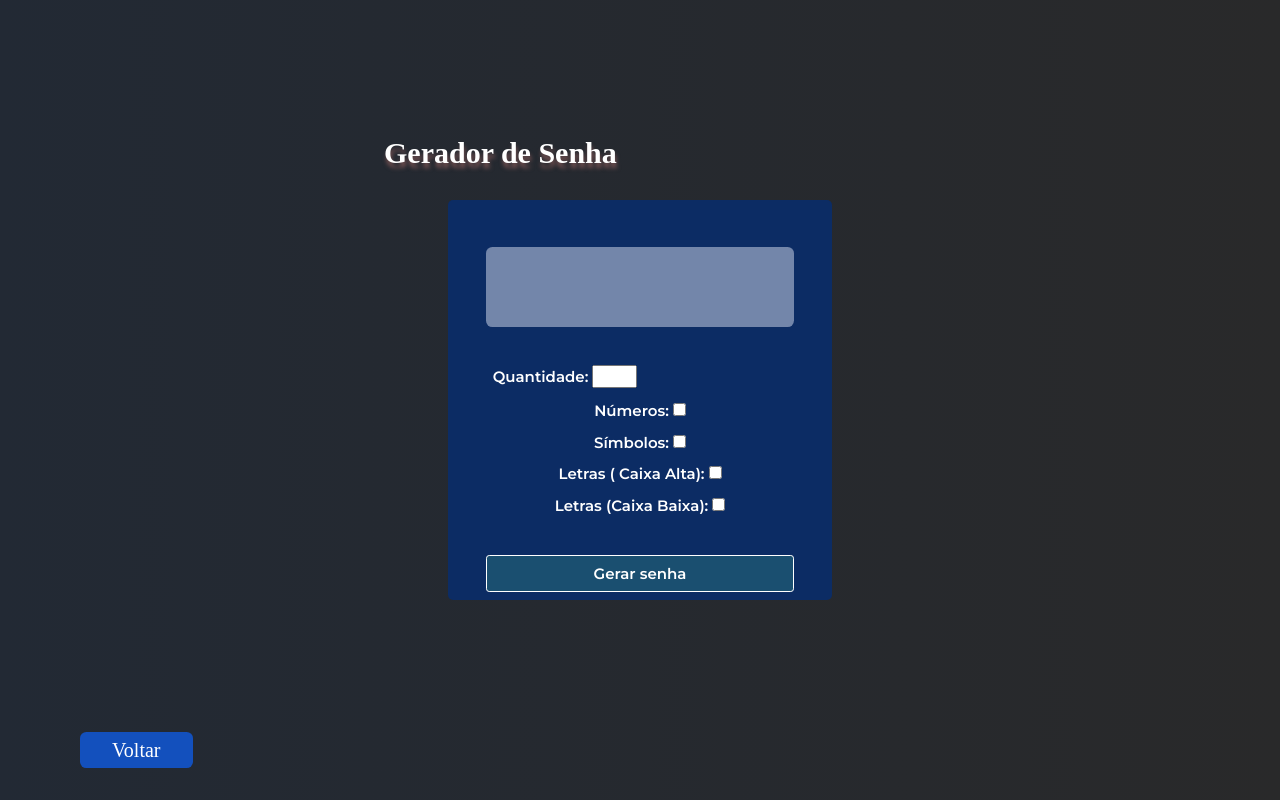
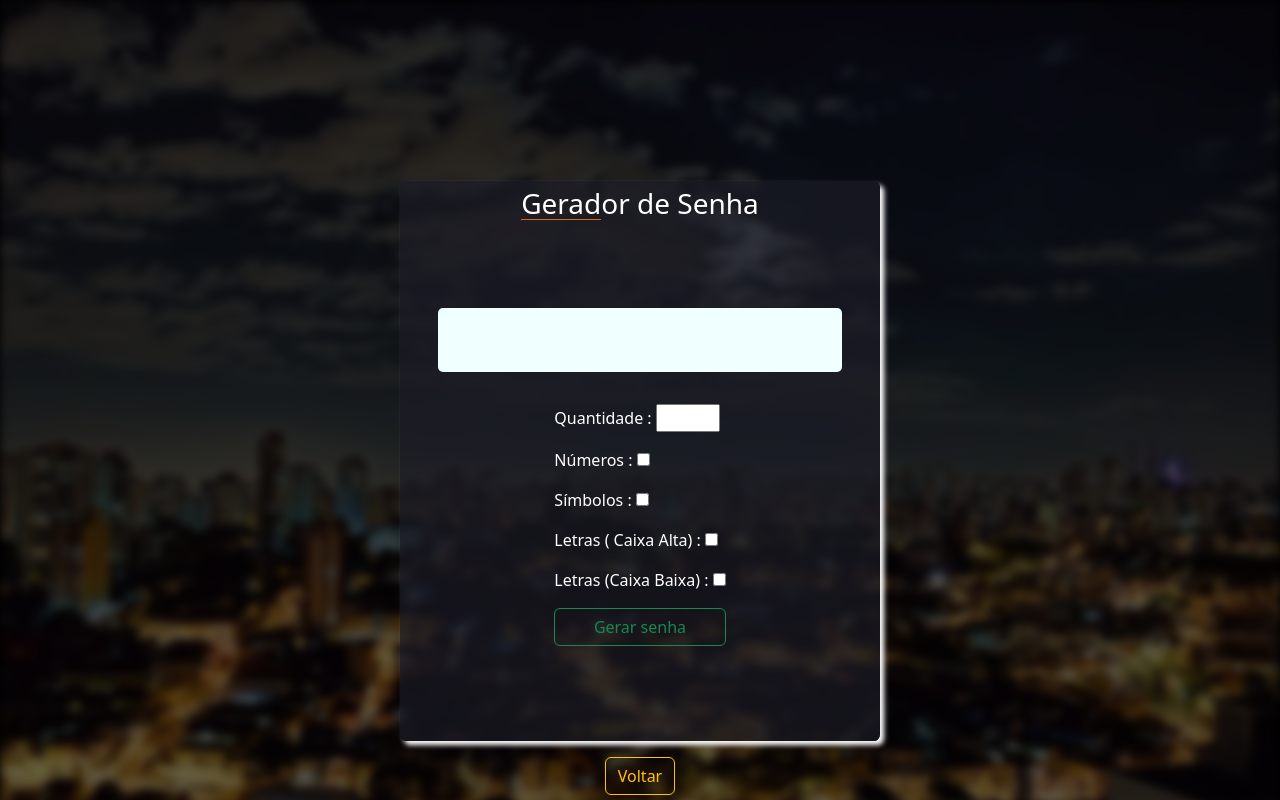
Before and after one commit to Alexandre192001/GeradorSenha, a website: page index.html in a window 1280 px wide. Shown: the top 800 px of the page. Drawn offline with nearby package versions, Linux system fonts and the light colour scheme; a web font is replaced by a local one.

Commit message:
Reformulando projeto

```diff
--- /dev/null
+++ b/assets/sass/index.scss
@@ -0,0 +1,134 @@
+*{
+  margin: 0;
+  padding: 0;
+  box-sizing:border-box;
+}
+
+body{
+  overflow:hidden;
+}
+
+.sessao-principal {
+  height: 60rem;
+  width: 100%;
+  position: relative;
+  background-color: #000;
+  overflow:hidden;
+  display: flex;
+  flex-direction: column;
+  align-items:center;
+  justify-content: center;
+
+  img{
+    position: absolute;
+    width: 100%;
+    height: 100%;
+    object-fit: cover;
+    filter: blur(5px);
+    opacity: .4;
+  }
+
+  h3{
+    color: #fff;
+    z-index: 1;
+    position: relative;
+
+    &:before {
+      content: "";
+      position: absolute;
+      width: 5rem;
+      height: .1rem;
+      bottom: 0;
+      background-color: chocolate;
+    }
+  }
+
+  .gerador-wrapper {
+    position: relative;
+    width: 30rem;
+    height: 35rem;
+    padding: 1rem;
+    background-color: rgba(28, 28, 39, 0.651);
+    display: flex;
+    flex-direction: column;
+    align-items: center;
+    justify-content: center;
+    z-index: 1;
+    color: #fff;
+    box-shadow: 4px 4px 5px #fff;
+    border-radius: .4rem;
+    margin: 1rem;
+
+
+    .resultado-wrapper{
+      width: 90%;
+      border-radius: 5px;
+      overflow-x: auto;
+      overflow-y: hidden;
+      margin:2rem;
+      position: relative;
+      display: flex;
+      align-items: center;
+      justify-content: center;
+      height: 4rem;
+      background-color: azure;
+
+
+      &::-webkit-scrollbar{
+        height: .4rem;
+      }
+
+      &::-webkit-scrollbar-thumb{
+        background-color: blue;
+
+      }
+
+      &::-webkit-scrollbar-track{
+        background-color:#000;
+      }
+      .resultado-senha{
+        color: #000;
+        position: absolute;
+        left: 0;
+        padding: .4rem;
+
+
+      }
+    }
+
+    h3{
+      position: absolute;
+      top: 1%;
+    }
+
+    .container-inputs{
+      z-index: 1;
+      color: #fff;
+      display:flex;
+      flex-direction: column;
+      gap: 1rem;
+      flex-wrap: wrap;
+
+      #qtd-senha{
+        #qtdsenha{
+          width: 4rem;
+          outline: none;
+        }
+      }
+    }
+  }
+
+  a{
+    z-index: 1;
+  }
+
+}
+
+@media(max-width:500px){
+  .sessao-principal{
+
+    .gerador-wrapper{
+      width: 90%;
+    }
+  }
+}
--- a/index.html
+++ b/index.html
@@ -1,17 +1,27 @@
 <!DOCTYPE html>
 <html lang="pt-br">
+
 <head>
   <meta charset="UTF-8">
   <meta http-equiv="X-UA-Compatible" content="IE=edge">
   <meta name="viewport" content="width=device-width, initial-scale=1.0">
   <title>Gerador de Senha</title>
-  <link rel="stylesheet" href="./style/index.css">
-  <script defer src="index.js"></script>
+  <!-- === BOOTSTRAP CSS -->
+  <link rel="stylesheet" href="./node_modules/bootstrap/dist/css/bootstrap.css">
+  <!-- === BOOTSTRAP-ICONS -->
+  <link rel="stylesheet" href="./node_modules/bootstrap-icons/font/bootstrap-icons.css">
+  <!-- === CSS === -->
+  <link rel="stylesheet" href="./assets/style/index.css">
+  <!-- === JS === -->
+  <script defer src="./assets/js/index.js"></script>
 </head>
+
 <body>
 
-  <!-- Sessão main -->
+  <!-- === SESSÃO MAIN -->
   <main class="sessao-principal">
+    <!-- === IMAGEM DE FUNDO === -->
+    <img src="./assets/img/img-background.jpg" alt="imagem-background-main">
     <!-- Titulo da sessão -->
     <div class="gerador-wrapper">
       <h3>Gerador de Senha</h3>
@@ -22,36 +32,41 @@
       </div>
 
       <!-- Inputs de validação -->
+      <div class="container-inputs">
+
         <div id="qtd-senha" class="gerador-elementos">
-        <label for="qtdsenha">Quantidade:</label>
+          <label for="qtdsenha">Quantidade :</label>
           <input type="number" minlength="1" maxlength="2" name="number" id="qtdsenha">
         </div>
+
         <div class="gerador-elementos">
-        <label for="number">Números:</label>
+          <label for="number">Números :</label>
           <input type="checkbox" name="number" id="numero">
         </div>
 
         <div class="gerador-elementos">
-        <label for="number">Símbolos:</label>
+          <label for="number">Símbolos :</label>
           <input type="checkbox" name="number" id="simbolo">
         </div>
 
         <div class="gerador-elementos">
-        <label for="number">Letras ( Caixa Alta):</label>
+          <label for="number">Letras ( Caixa Alta) :</label>
           <input type="checkbox" name="number" id="letrasAlta">
         </div>
 
         <div class="gerador-elementos">
-        <label for="number">Letras (Caixa Baixa):</label>
+          <label for="number">Letras (Caixa Baixa) :</label>
           <input type="checkbox" name="number" id="letrasBaixa">
         </div>
 
-      <button class="btn_senha">Gerar senha</button>
+        <button class="btn_senha btn btn-outline-success">Gerar senha</button>
+      </div>
+
 
     </div>
+     <!-- Botão de voltar -->
+    <a type="button" class="btn btn-outline-warning" href="https://frontend-alexandrejr.netlify.app/">Voltar</a>
 
-    <!-- Botão de voltar -->
-    <a class="btn_voltar_port" href="https://frontend-alexandrejr.netlify.app/">Voltar</a>
   </main>
 </body>
 
--- a/package.json
+++ b/package.json
@@ -1,12 +1,13 @@
 {
   "dependencies": {
+    "bootstrap": "^5.2.0",
+    "bootstrap-icons": "^1.9.1",
     "sass": "^1.51.0"
   },
   "name": "gerador_senha",
   "description": "<h1>Gerador de Senha</h1>\r <hr>\r <h2>Linguagens Utilizadas:</h2>",
   "version": "1.0.0",
   "main": "index.js",
-  "devDependencies": {},
   "scripts": {
     "test": "echo \"Error: no test specified\" && exit 1"
   },
--- a/sass/index.scss
+++ /dev/null
@@ -1,165 +0,0 @@
-/*Importante fontes*/
-@import url('https://fonts.googleapis.com/css2?family=Cantarell&display=swap');
-@import url('https://fonts.googleapis.com/css2?family=Montserrat:wght@600&display=swap');
-$font-principal:"Cantarell";
-$font-secundaria:"Montserrat";
-
-/*Zerando valores padroes de navegadores*/
-*{
-  margin: 0%;
-  padding:0%;
-  box-sizing: border-box;
-}
-/*Usando mixin para deixar definida algumas propriedades*/
-@mixin estili-names($font-family,$color,$font-size) {
-  font-family:$font-family;
-  color:$color;
-  font-size: $font-size;
-}
-
-/*Estilização da sessão principal*/
-.sessao-principal{
-  height:100vh;
-  display: flex;
-  overflow: hidden;
-  flex-direction: column;
-  align-items: center;
-  justify-content: center;
-  width: 100%;
-  background-image: linear-gradient(to left, #29292a,#222934);
-
-  // Campo de resultado
-  .resultado-wrapper{
-    background-color: rgb(115, 134, 170);
-    width: 80%;
-    height:20%;
-    overflow-y: hidden;
-    overflow-x: auto;
-    position: relative;
-    top: -2rem;
-    border-radius:.4rem;
-    color: #fff;
-    display: flex;
-    align-items:center;
-    font-family: $font-principal;
-    justify-content: center;
-
-    // Estilizando scrollbar da pagina
-    &::-webkit-scrollbar{
-      background-color:rgb(255, 255, 255);
-      width: .1rem;
-    }
-
-    &::-webkit-scrollbar-thumb{
-      background-color:rgba(39, 38, 58, 0.667);
-      width: .4rem;
-    }
-  }
-  // Wrapper dos inputs
-  .gerador-wrapper{
-    background-color: #0c2c64;
-    display:flex;
-    flex-direction: column;
-    position: relative;
-    align-items: center;
-    justify-content: center;
-    width: 30%;
-    height:25rem;
-    border-radius: 5px;
-
-    // Estilizando nome da sessão
-    h3{
-      @include estili-names($font-principal,#fff,25px);
-      position: absolute;
-      top: -5rem;
-      left: -5rem;
-      font-size: 30px;
-      text-shadow: 1px 5px 4px rgb(121, 83, 83);
-      padding:1rem 1rem;
-      border-radius: .4rem;
-    }
-    // Estilizando espaçamento entre inputs
-    .gerador-elementos{
-      margin:.4rem;
-
-      //Pegando input com type number
-      input[type="number"]{
-        width: 15%;
-        outline: none;
-        @include estili-names($font-secundaria,#000,15px)
-      }
-      // Estilizando label do projeto
-      label{
-        @include estili-names($font-secundaria,#fff,15px)
-      }
-    }
-
-    // Gerador de senha
-    .btn_senha{
-      width: 80%;
-      border: none;
-      padding:.5rem .5rem;
-      border-radius: .2rem;
-      font-size: 15px;
-      font-family: $font-secundaria;
-      color: #fff;
-      background-color:#1a4f70;
-      border:solid 1px #fff;
-      cursor: pointer;
-      transition:all .4s ease;
-      position: absolute;
-      bottom: .5rem;
-      // Adicionando animação de hover no botão
-      &:hover{
-        transform: scale(1.1);
-      }
-    }
-  }
-
-  // Botão de voltar para o portfolio
-  .btn_voltar_port{
-    @include estili-names($font-principal,#fff,20px);
-    position: absolute;
-    bottom:2rem;
-    left: 5rem;
-    text-decoration: none;
-    padding:.4rem 2rem;
-    background-color:#1350BD;
-    border-radius: .4rem;
-    transition:all .4s;
-    // Adicionando animação de hover no btn
-    &:hover{
-      transform:scale(1.1);
-
-    }
-  }
-
-  // Responsividades
-  @media(max-width:645px){
-    .gerador-wrapper{
-      width: 90%;
-
-      h3{
-        left:0;
-      }
-
-      .gerador-elementos{
-        font-size:15px;
-      }
-
-      .btn_senha{
-        width: 80%;
-      }
-    }
-
-    .btn-voltar-port{
-      left: 0;
-    }
-  }
-
-  @media(max-width:320px){
-    .btn_senha{
-      height: 2rem;
-    }
-  }
-}
```
Also changed, not shown: assets/img/img-background.jpg (added), assets/js/index.js (renamed from index.js), assets/style/index.css (added), style/index.css (deleted), 4 other files. Lines whose indentation alone changed are shown as unchanged.
